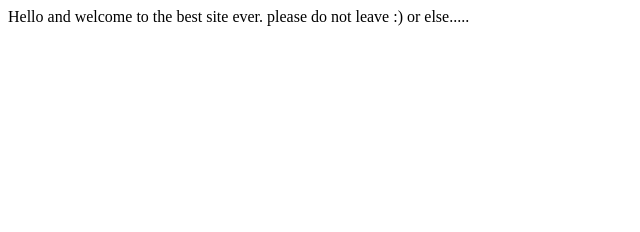
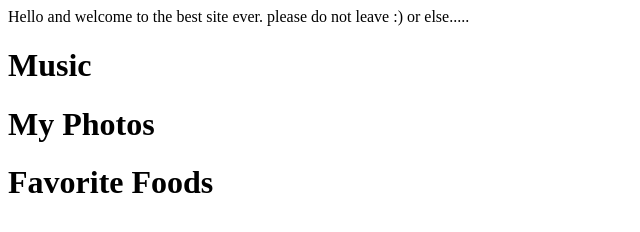
Before and after one commit to poltergeist000/poltergeist000.github.io, a plain HTML site: page index.html in a window 1280 px wide. Shown: the whole page, without its empty margins (0-640 px from the left). Drawn offline with Linux system fonts and the light colour scheme.

Commit message:
Add headings

```diff
--- a/index.html
+++ b/index.html
@@ -8,4 +8,7 @@
 <body>
     Hello and welcome to the best site ever. please do not leave :) or else.....
 </body>
+<h1>Music</h1>
+<h1>My Photos</h1>
+<h1>Favorite Foods</h1>
 </html>
```
